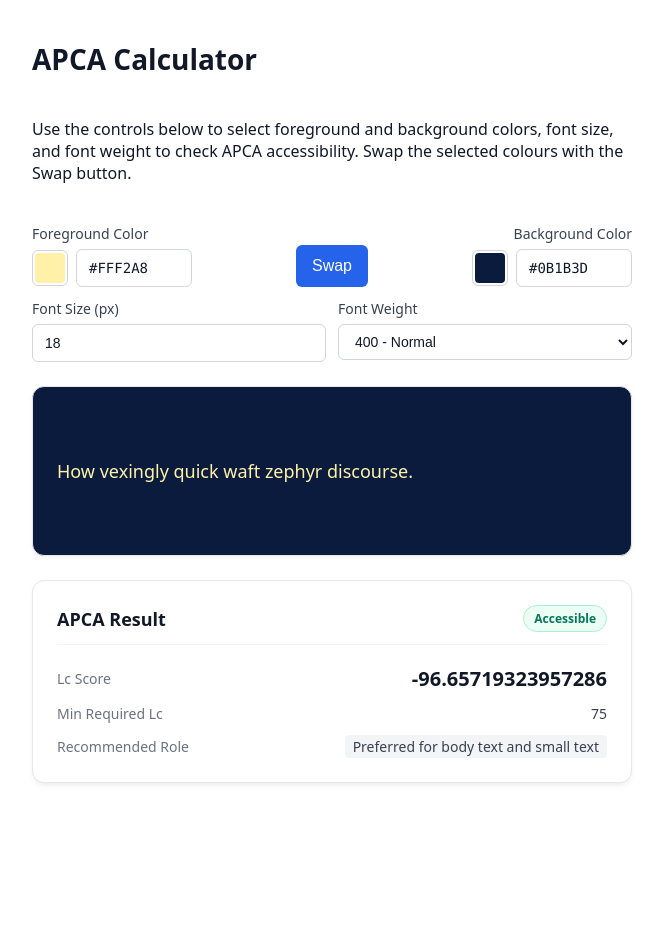
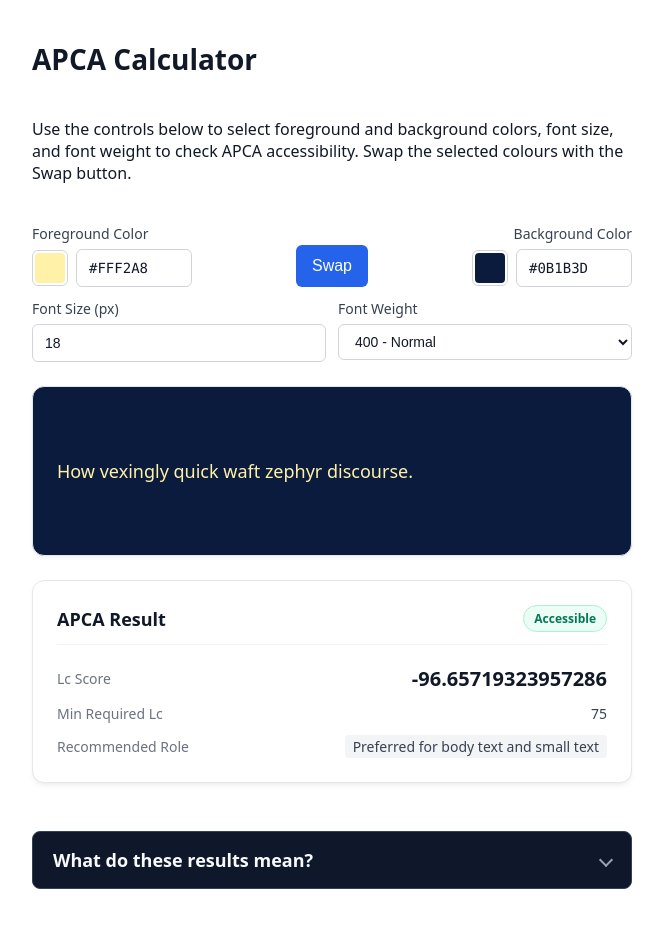
Before and after one commit to damienrobson/apca-calculator, a React (Vite) app: page / in a window 1280 px wide. Shown: the whole page, without its empty margins (308-971 px from the left). Before the commit the page ends 823 px from the top, so only its background shows below. Built offline with nearby package versions, Linux system fonts and the light colour scheme.

Commit message:
Add explanation

```diff
--- a/src/App.tsx
+++ b/src/App.tsx
@@ -1,6 +1,7 @@
 import { useEffect, useState, type ChangeEvent } from "react";
 import { isApcaAccessible, type FontWeight } from "./helpers";
 import styles from "./App.module.css";
+import Explanation from "./Explanation";
 
 interface ApcaResults {
   lc: number;
@@ -298,6 +299,8 @@ export default function App() {
           </div>
         </div>
       </div>
+
+      <Explanation />
     </main>
   );
 }
--- /dev/null
+++ b/src/Explanation.module.css
@@ -0,0 +1,121 @@
+.container {
+  margin-top: 1.5rem;
+  width: 100%;
+}
+
+.details {
+  border: 1px solid #334155;
+  border-radius: 0.5rem;
+  background-color: #0f172a;
+  color: #f8fafc;
+  overflow: hidden;
+}
+
+.details[open] .chevron {
+  transform: rotate(180deg);
+}
+
+.summary {
+  display: flex;
+  align-items: center;
+  justify-content: space-between;
+  padding: 1rem 1.25rem;
+  font-weight: 600;
+  cursor: pointer;
+  list-style: none; /* Hide default marker in supported browsers */
+  user-select: none;
+}
+
+/* Hide default disclosure triangle in Webkit browsers */
+.summary::-webkit-details-marker {
+  display: none;
+}
+
+.summary:focus-visible {
+  outline: 2px solid #38bdf8;
+  outline-offset: -2px;
+}
+
+.title {
+  font-size: 1.125rem;
+  line-height: 1.5rem;
+}
+
+.chevron {
+  display: inline-block;
+  width: 0.5rem;
+  height: 0.5rem;
+  border-right: 2px solid #94a3b8;
+  border-bottom: 2px solid #94a3b8;
+  transform: rotate(45deg);
+  transition: transform 0.2s ease-in-out;
+  margin-left: 0.75rem;
+}
+
+.content {
+  padding: 0 1.25rem 1.25rem;
+  border-top: 1px solid #1e293b;
+  color: #cbd5e1;
+  font-size: 0.9375rem;
+  line-height: 1.6;
+}
+
+.description {
+  margin-top: 1rem;
+  margin-bottom: 1.25rem;
+}
+
+.subheading {
+  font-size: 1rem;
+  font-weight: 600;
+  color: #f8fafc;
+  margin-bottom: 0.75rem;
+}
+
+.metricsList {
+  display: flex;
+  flex-direction: column;
+  gap: 1rem;
+  margin: 0 0 1.25rem 0;
+}
+
+.metricItem {
+  display: flex;
+  flex-direction: column;
+  gap: 0.25rem;
+}
+
+.term {
+  font-weight: 600;
+  color: #38bdf8;
+}
+
+.definition {
+  margin: 0;
+}
+
+.tierList {
+  list-style: none;
+  padding: 0;
+  margin: 0.75rem 0 0 0;
+  display: flex;
+  flex-direction: column;
+  gap: 0.5rem;
+}
+
+.tierItem {
+  display: flex;
+  align-items: baseline;
+  gap: 0.75rem;
+}
+
+.tierTag {
+  font-size: 0.8125rem;
+  font-weight: 700;
+  font-family: monospace;
+  background-color: #1e293b;
+  color: #f1f5f9;
+  padding: 0.125rem 0.5rem;
+  border-radius: 0.25rem;
+  white-space: nowrap;
+}
--- /dev/null
+++ b/src/Explanation.tsx
@@ -0,0 +1,84 @@
+import styles from "./Explanation.module.css";
+
+export default function Explanation() {
+  return (
+    <section
+      aria-labelledby="apca-explanation-heading"
+      className={styles.container}
+    >
+      <details className={styles.details}>
+        <summary id="apca-explanation-heading" className={styles.summary}>
+          <span className={styles.title}>What do these results mean?</span>
+          <span className={styles.chevron} aria-hidden="true" />
+        </summary>
+
+        <div className={styles.content}>
+          <p className={styles.description}>
+            <strong>APCA (Advanced Perceptual Contrast Algorithm)</strong> is
+            the modern standard for contrast scoring in WCAG 3. It factors in
+            color perception, background ambient light context, font size, and
+            font weight to determine actual visual readability.
+          </p>
+
+          <h3 className={styles.subheading}>Key Metrics</h3>
+
+          <dl className={styles.metricsList}>
+            <div className={styles.metricItem}>
+              <dt className={styles.term}>Lc Score (Lightness Contrast)</dt>
+              <dd className={styles.definition}>
+                A scale measuring perceived contrast. Higher numbers mean better
+                visual contrast and legibility.
+              </dd>
+            </div>
+
+            <div className={styles.metricItem}>
+              <dt className={styles.term}>Min Required Lc</dt>
+              <dd className={styles.definition}>
+                APCA scales contrast requirements based on typography—thinner or
+                smaller text requires a higher Lc score to remain legible than
+                large or bold text.
+              </dd>
+            </div>
+
+            <div className={styles.metricItem}>
+              <dt className={styles.term}>Recommended Role</dt>
+              <dd className={styles.definition}>
+                Indicates safe visual tiers based on your Lc score:
+              </dd>
+            </div>
+          </dl>
+
+          <ul
+            className={styles.tierList}
+            aria-label="APCA Lc score threshold guidance"
+          >
+            <li className={styles.tierItem}>
+              <span className={styles.tierTag}>Lc 90+</span>
+              <span>Preferred for fine body text or critical reading.</span>
+            </li>
+            <li className={styles.tierItem}>
+              <span className={styles.tierTag}>Lc 75+</span>
+              <span>Minimum standard for primary body text.</span>
+            </li>
+            <li className={styles.tierItem}>
+              <span className={styles.tierTag}>Lc 60+</span>
+              <span>
+                Best for larger headlines, bold subheadings, or secondary text.
+              </span>
+            </li>
+            <li className={styles.tierItem}>
+              <span className={styles.tierTag}>Lc 45+</span>
+              <span>
+                Suitable for large display headers or non-text UI components.
+              </span>
+            </li>
+            <li className={styles.tierItem}>
+              <span className={styles.tierTag}>Lc &lt; 45</span>
+              <span>Not recommended for readable text content.</span>
+            </li>
+          </ul>
+        </div>
+      </details>
+    </section>
+  );
+}
```
